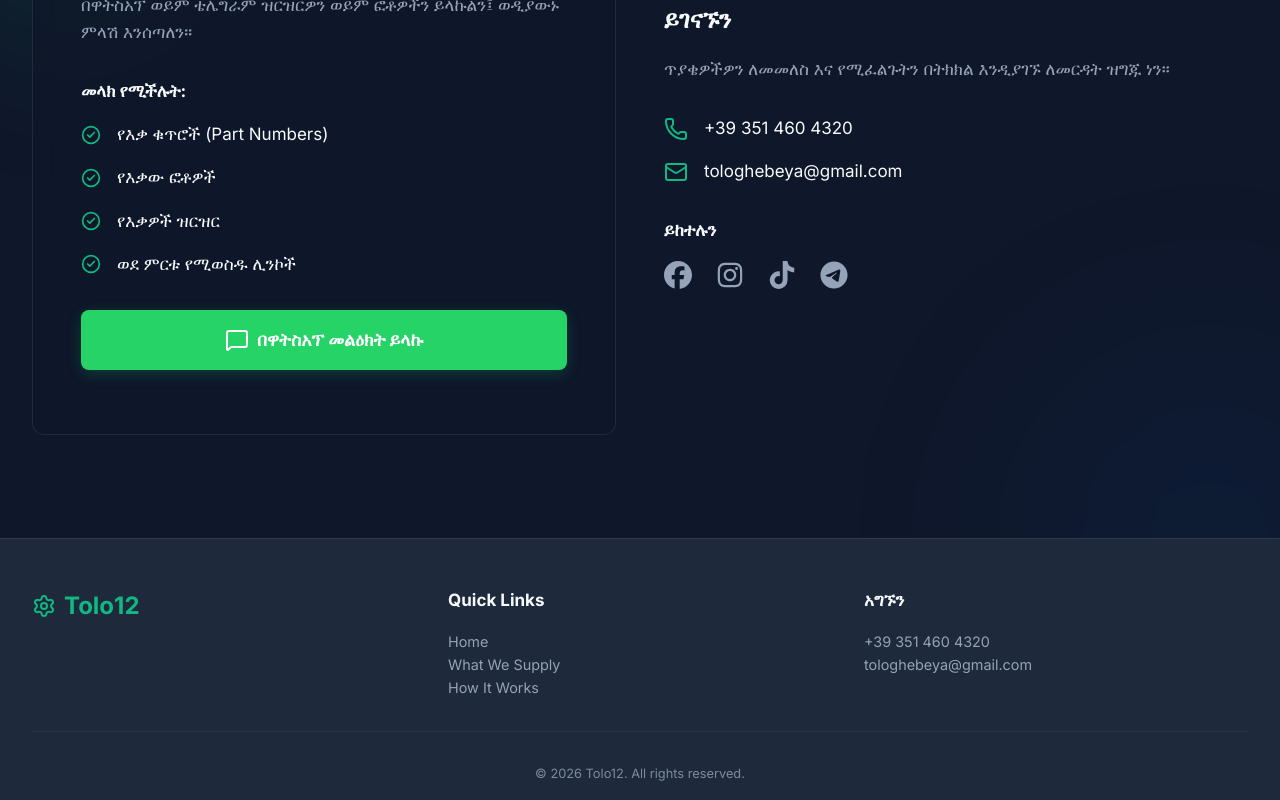
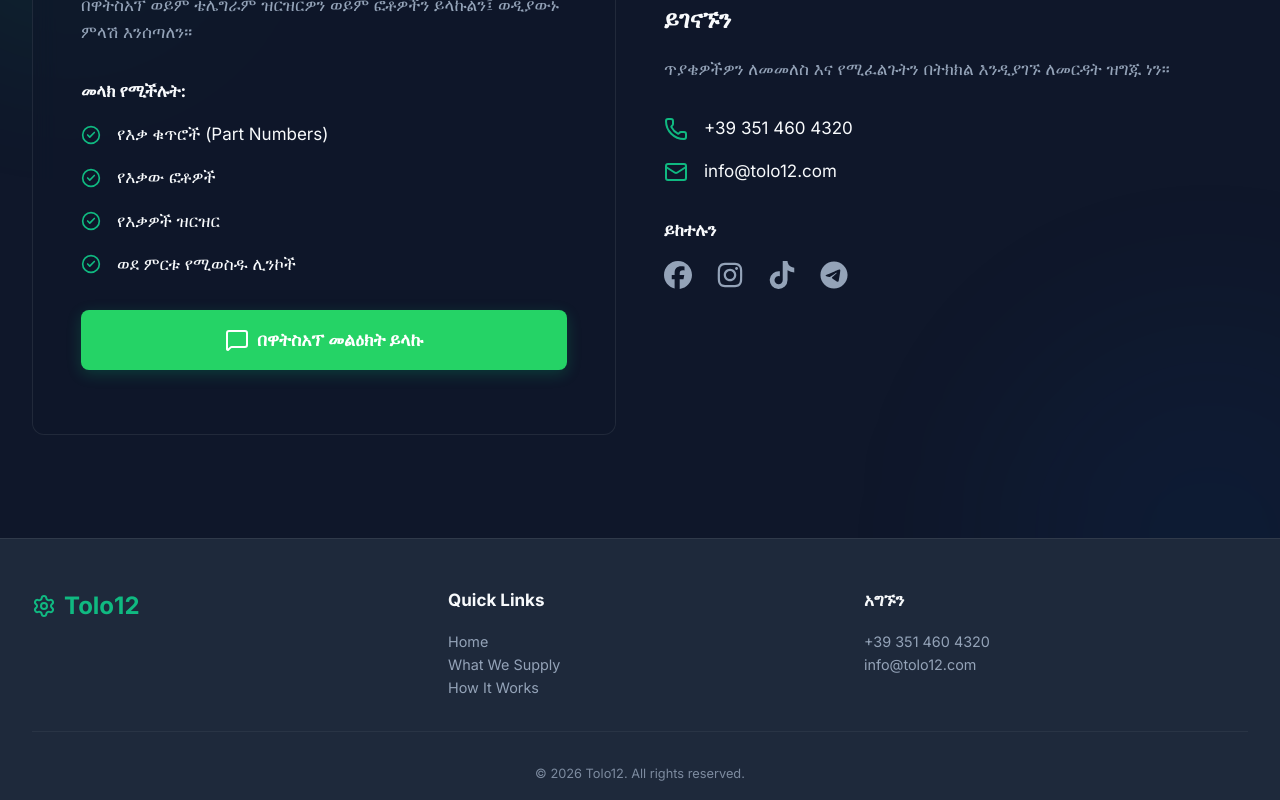
Before and after one commit to ysmjone-max/Tolo12.com, a React (Vite) app: page / in a window 1280 px wide. Shown: the part 2532-3332 px from the top of the page. Built offline with nearby package versions, Linux system fonts and the light colour scheme.

Commit message:
Content: Change contact email to info@tolo12.com

```diff
--- a/src/App.jsx
+++ b/src/App.jsx
@@ -297,7 +297,7 @@ function App() {
 
                 <ul className="contact-list">
                   <li><Phone size={24} className="contact-list-icon" /> +39 351 460 4320</li>
-                  <li><Mail size={24} className="contact-list-icon" /> tologhebeya@gmail.com</li>
+                  <li><Mail size={24} className="contact-list-icon" /> info@tolo12.com</li>
                 </ul>
 
                 <h4 style={{ marginTop: '2rem', marginBottom: '1rem' }}>{t.contact.social}</h4>
@@ -335,7 +335,7 @@ function App() {
             <div className="footer-col">
               <h4>{t.nav.contact}</h4>
               <p>+39 351 460 4320</p>
-              <p>tologhebeya@gmail.com</p>
+              <p>info@tolo12.com</p>
             </div>
           </div>
 
```
